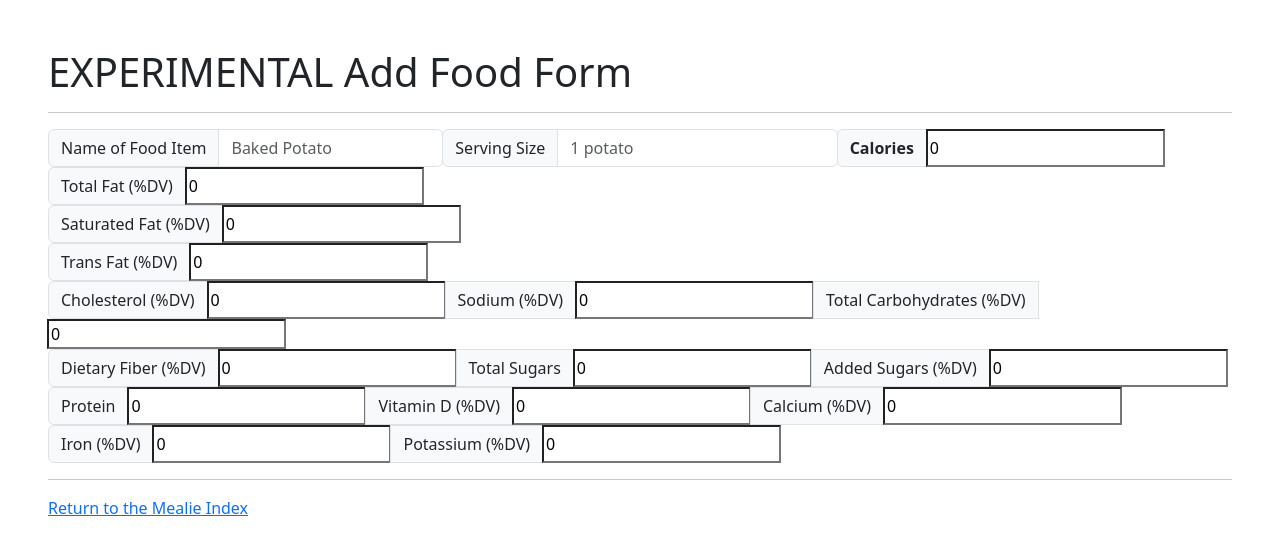
After one commit to alanb33/Mealie, a Django app: page /mealie/experimental/add-food-form/ in a window 1280 px wide. The commit adds this page. Shown: the top 555 px of the page. Run offline with Django 5.2, Linux system fonts and the light colour scheme; some libraries are stand-ins or nearby versions.

Commit message:
Initial bs5 experimenting

```diff
--- a/Mealie/Mealie/settings.py
+++ b/Mealie/Mealie/settings.py
@@ -31,13 +31,14 @@ ALLOWED_HOSTS = []
 # Application definition
 
 INSTALLED_APPS = [
-    "MealieApp",
     "django.contrib.admin",
     "django.contrib.auth",
     "django.contrib.contenttypes",
     "django.contrib.sessions",
     "django.contrib.messages",
     "django.contrib.staticfiles",
+    "MealieApp",
+    "bootstrap5",
 ]
 
 MIDDLEWARE = [
--- /dev/null
+++ b/Mealie/MealieApp/templates/MealieApp/experimental/add_food_form.html
@@ -0,0 +1,64 @@
+{% extends "MealieApp/layout.html" %}
+{% block body %}
+    <script type="text/javascript">
+        //var food_db = JSON.parse('{{ food_db_json|safe }}')
+    </script>
+    <div class="input-group flex-nowrap">
+        <div class="input-group">
+            <span class="input-group-text">Name of Food Item</span>
+            <input required type="text" class="form-control col-3" id="food-name" placeholder="Baked Potato"/>
+        </div>
+        <div class="input-group">
+            <span class="input-group-text">Serving Size</span>
+            <input required type="text" class="form-control col-3" id="food-serving-size" placeholder="1 potato"/>
+        </div>
+        <div class="input-group">
+            <span class="input-group-text"><strong>Calories</strong></span>
+            <input type="number" min="0" value="0" id="food-calories">
+        </div>
+    </div>
+    <div>
+        <div class="input-group col-5 w-100">
+            <span class="input-group-text">Total Fat (%DV)</span>
+            <input type="number" min="0" value="0" id="food-total-fat-dv">
+        </div>
+        <div class="input-group">
+            <span class="input-group-text">Saturated Fat (%DV)</span>
+            <input type="number" min="0" value="0" id="food-saturated-fat-dv">
+        </div>
+        <div class="input-group">
+            <span class="input-group-text">Trans Fat (%DV)</span>
+            <input type="number" min="0" value="0" id="food-trans-fat-dv">
+        </div>
+        <div class="input-group">
+            <span class="input-group-text">Cholesterol (%DV)</span>
+            <input type="number" min="0" value="0" id="food-cholesterol-dv">
+            <span class="input-group-text">Sodium (%DV)</span>
+            <input type="number" min="0" value="0" id="food-sodium-dv">
+            <span class="input-group-text">Total Carbohydrates (%DV)</span>
+            <input type="number" min="0" value="0" id="food-total-carbohydrates-dv">
+        </div>
+        <div class="input-group">
+            <span class="input-group-text">Dietary Fiber (%DV)</span>
+            <input type="number" min="0" value="0" id="food-dietary-fiber-dv">
+            <span class="input-group-text">Total Sugars</span>
+            <input type="number" min="0" value="0" id="food-total-sugars">
+            <span class="input-group-text">Added Sugars (%DV)</span>
+            <input type="number" min="0" value="0" id="food-added-sugars-dv">
+        </div>
+        <div class="input-group">
+            <span class="input-group-text">Protein</span>
+            <input type="number" min="0" value="0" id="food-protein">
+            <span class="input-group-text">Vitamin D (%DV)</span>
+            <input type="number" min="0" value="0" id="food-vitamin-d-dv">
+            <span class="input-group-text">Calcium (%DV)</span>
+            <input type="number" min="0" value="0" id="food-calcium-dv">
+        </div>
+        <div class="input-group">
+            <span class="input-group-text">Iron (%DV)</span>
+            <input type="number" min="0" value="0" id="food-iron-dv">
+            <span class="input-group-text">Potassium (%DV)</span>
+            <input type="number" min="0" value="0" id="food-potassium-dv">
+        </div>
+    </div>
+{% endblock %}
--- a/Mealie/MealieApp/templates/MealieApp/experimental/view_food_db.html
+++ b/Mealie/MealieApp/templates/MealieApp/experimental/view_food_db.html
@@ -7,4 +7,6 @@
         <ul id="food-db-item-list">
         </ul>
     </div>
+    <hr>
+    <a href="{% url 'Mealie:experimental/add-food-form' %}">Add a new food item</a>
 {% endblock %}
--- a/Mealie/MealieApp/templates/MealieApp/layout.html
+++ b/Mealie/MealieApp/templates/MealieApp/layout.html
@@ -6,12 +6,17 @@
         {% if script_src %}
             <script src="{% static script_src %}"></script>
         {% endif %}
+        {% load bootstrap5 %}
+        {% bootstrap_css %}
+        {% bootstrap_javascript %}
     </head>
-    <body>
-        <h1>{{ title }}</h1>
-        <hr>
-        {% block body %}
-        {% endblock %}
+    <body class="p-5">
+        <div>
+            <h1>{{ title }}</h1>
+            <hr>
+            {% block body %}
+            {% endblock %}
+        </div>
     </body>
     {% if request.path != "/mealie/" %}
         <footer>
--- a/Mealie/MealieApp/urls.py
+++ b/Mealie/MealieApp/urls.py
@@ -6,4 +6,5 @@ urlpatterns = [
     path("", views.index, name="index"),
     path("view-food-db/", views.view_food_db, name="view-food-db"),
     path("experimental/view-food-db/", views_experimental.view_food_db, name="experimental/view-food-db"),
+    path("experimental/add-food-form/", views_experimental.add_food_form, name="experimental/add-food-form"),
 ]
--- a/Mealie/MealieApp/views_experimental.py
+++ b/Mealie/MealieApp/views_experimental.py
@@ -9,9 +9,19 @@ def view_food_db(request):
     debug_msg = str(len(FoodItem.objects.all()))
     food_db_json = serializers.serialize("json", FoodItem.objects.all())
 
-    return render(request, "Mealieapp/experimental/view_food_db.html",
+    return render(request, "MealieApp/experimental/view_food_db.html",
     {
         "title": "EXPERIMENTAL View Food DB",
         "script_src": "MealieApp/js/experimental/view_food_db.js",
         "food_db_json": food_db_json,
     })
+
+def add_food_form(request):
+
+    if request.method == "POST":
+        pass
+    else:
+        return render(request, "MealieApp/experimental/add_food_form.html",
+        {
+            "title": "EXPERIMENTAL Add Food Form",
+        });
```
Also changed, not shown: Mealie/MealieApp/templates/MealieApp/index.html (+6 -1 lines).
